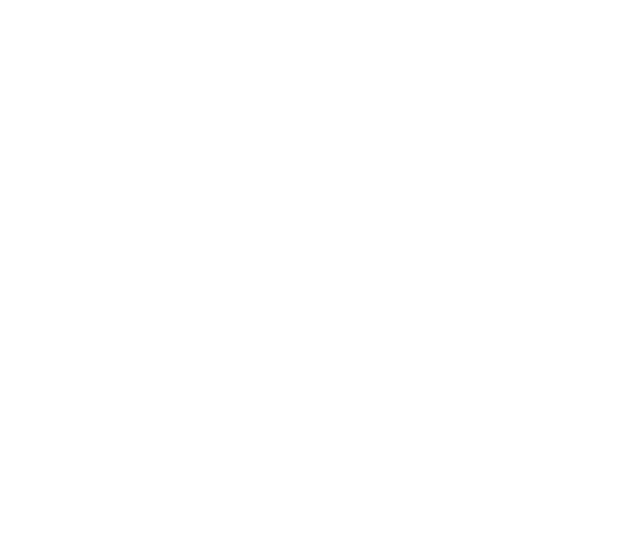
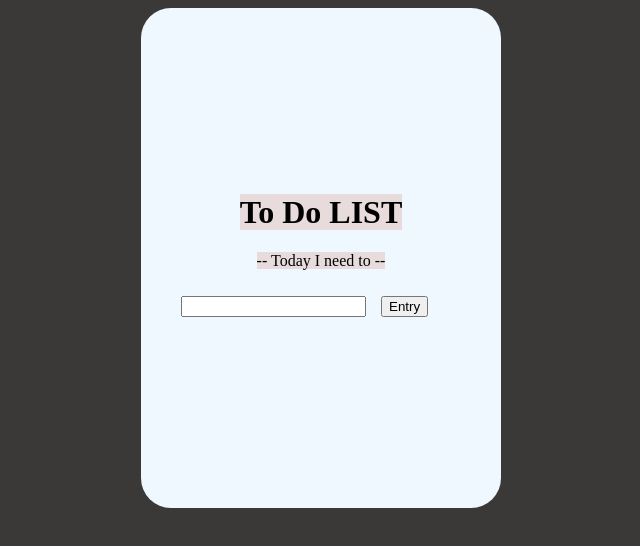
Before and after one commit to dts-kominfo-rea4b/challenge-dom-ilhampatri, a website: page index.html in a window 1280 px wide. Shown: the whole page, without its empty margins (319-959 px from the left). Drawn offline with Linux system fonts and the light colour scheme.

Commit message:
Commit challange dom

```diff
--- a/index.html
+++ b/index.html
@@ -6,35 +6,105 @@
     <meta name="viewport" content="width=device-width, initial-scale=1.0" />
     <title>Challenge - DOM</title>
   </head>
+  <style>
+h2{background-color: #222;
+  /* display: inline-flex; */
+  color: white;
+  padding: 7px;
+  font-size:1.2em
+}
+body{
+  border: 2px;
+  width: auto;
+  height: auto;
+  background-color: rgb(59, 56, 56);
+  display: flex;
+}
+.todo-submit {
+  width :120px
+}
+#app {
+  margin: auto;
+  background-color: aliceblue;
+  float: left;
+  height: 400px;
+  width: 300px;
+  padding: 50px 30px;
+  align-content: center;
+  border-radius: 30px;
+}
+#todo-subtitle{
+ text-align: center;
+}
+#todo-submit{
+  width: auto;
+  height: auto;
+  margin: 1px;
+
+}
+#todo-input{
+height: auto;
+width: auto;
+margin: 10px;
+}
+mark {
+  color: rgb(0, 0, 0);
+  background-color: rgba(230, 212, 212, 0.815);
+}
+
+
+  </style>
   <body>
     <div id="app">
       <!-- TODO: Buatlah sebuah header dengan id todo-title -->
+      <div class="title">
+        <h1 id="todo-title" style="text-align: center;"> <mark> To Do LIST</mark></h1>
+        <p id="todo-subtitle"> <mark> -- Today I need to --</mark></p>
       <!-- TODO: Buatlah sebuah subtitle dengan id todo-subtitle -->
-
+    </div>
       <!-- Section: input -->
+      <section id="form-input">
       <!-- TODO: Buatlah sebuah input bertipe text dengan id todo-input -->
+      <input type="text" id="todo-input">
       <!-- TODO: Buatlah sebuah button dengan id todo-submit -->
-
+      <button type="button" id="todo-submit"">Entry</button>
+    </section>
       <!-- Section output -->
       <!-- TODO: Buatlah sebuah <ul> dengan id todo-output -->
+        <ul id="todo-output">
+        </ul>
     </div>
 
     <!-- ! Untuk tantangan ini, script jangan diubah ke external js yah ! -->
     <script>
       // TODO: Deklarasi variable sesuai dengan kebutuhan di sini
-      let button;
-      let input;
-      let output;
+      let button = document.getElementById("todo-submit");
+      let input= document.getElementById("todo-input");
+      let output= document.getElementById("todo-output");
 
       // TODO: Buatlah sebuah fungsi dengan nama fnClickHandler
       // Fungsi yang digunakan untuk menambahkan tulisan
       // Jangan ubah cara deklarasi fungsinya, cukup isi saja
-      function fnClickHandler(toDoItem) {}
-
+      function fnClickHandler(toDoItem) {
+       const newList =  document.createElement('li')
+       newList.className = 'newclass-list'
+       newList.textContent = toDoItem
+       output.appendChild(newList);
+       input.value =""
+      }
       // TODO: register event onclick / addEventListener untuk button
       // akan menjalankan fungsi fnClickHandler
-
+      button.addEventListener("click", () => {
+          // console.log(input.value);
+          fnClickHandler(input.value);
+      });
       // TODO: register event onkeypress / addEventListener untuk input
+      input.addEventListener("keypress", (el)=> {
+        // console.log(el)
+          if(el.key == "Enter"){
+            fnClickHandler(el.target.value);
+          }
+      });
       // sehingga saat di input ditekan enter akan menjalankan fungsi fnClickHandler juga
     </script>
   </body>
```
